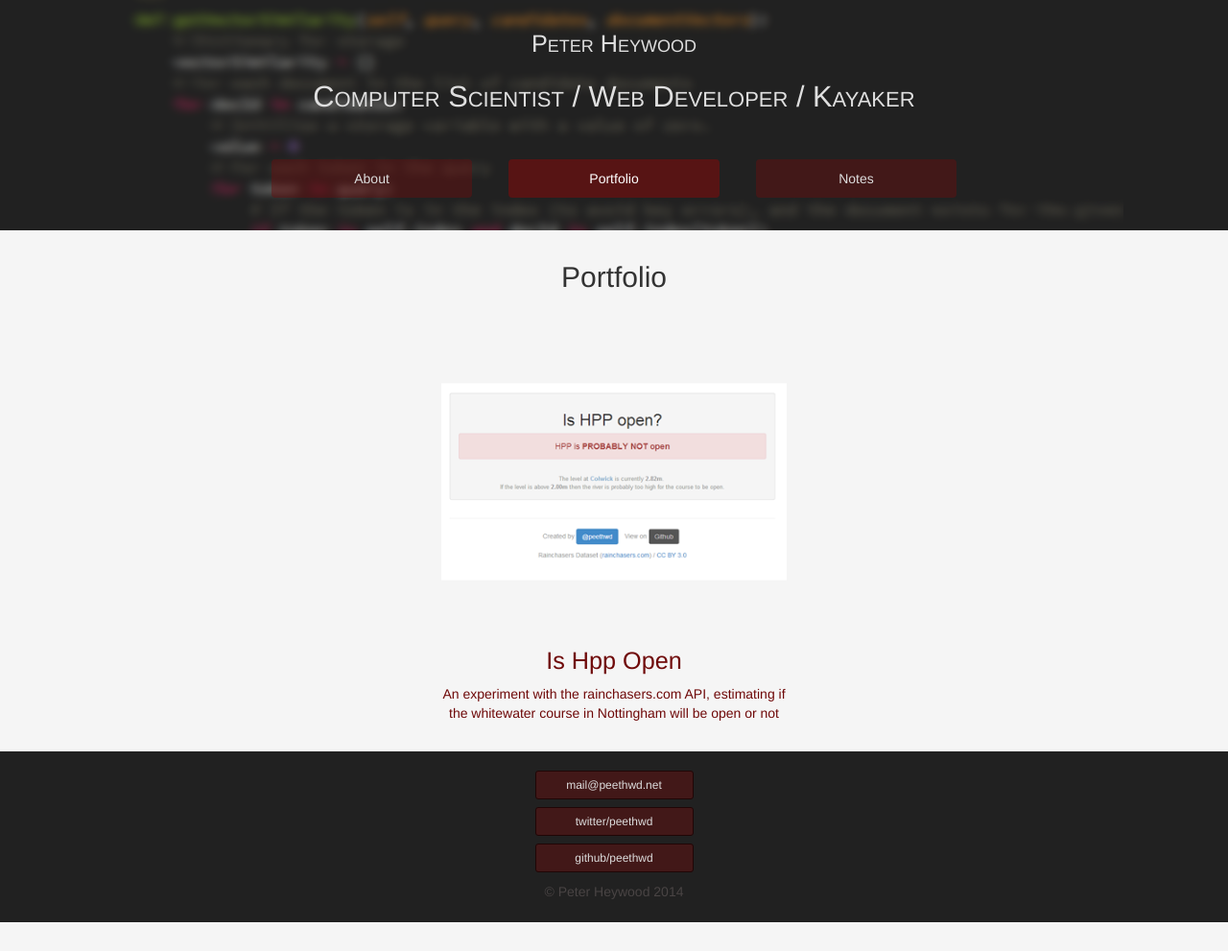
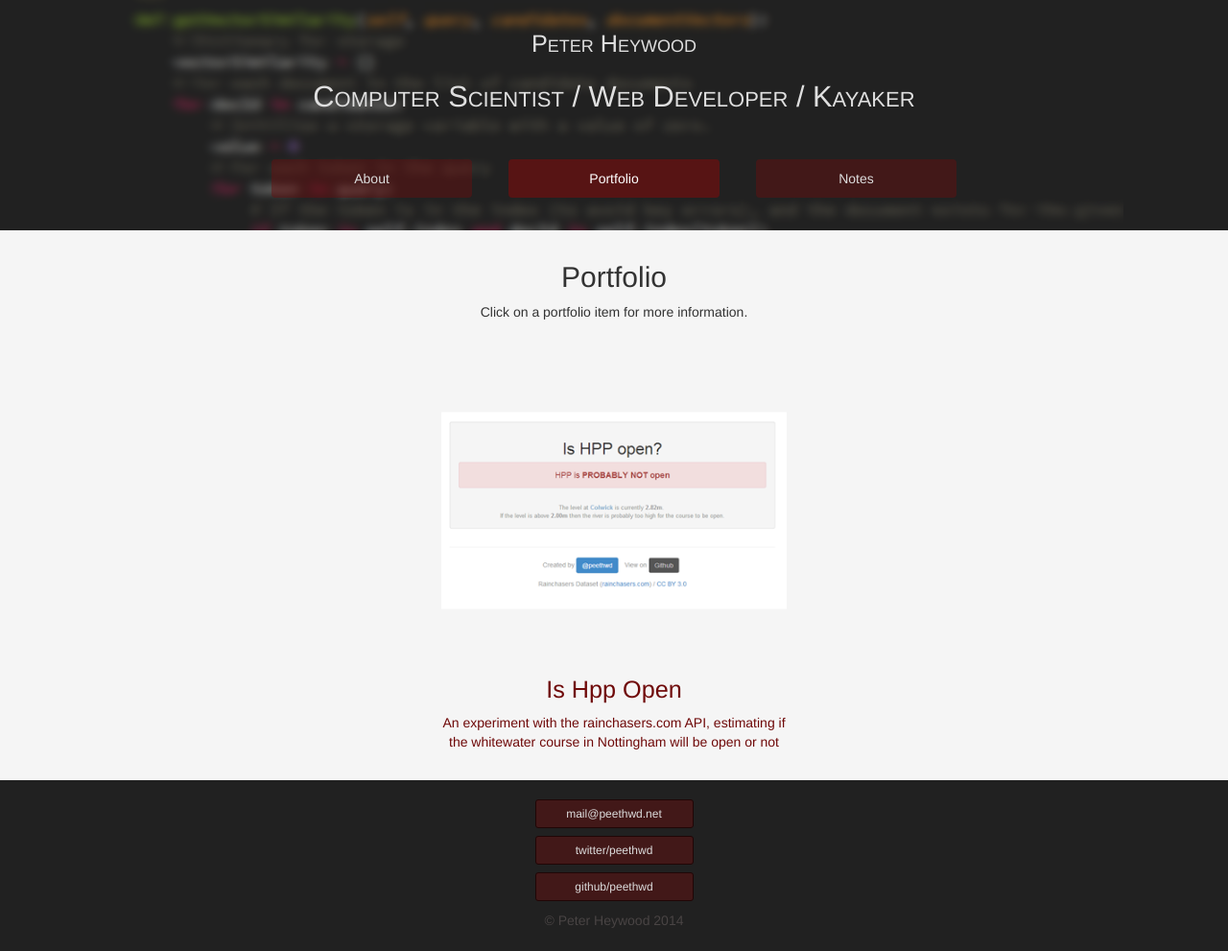
Before and after one commit to ptheywood/ptheywood.github.io, a Jekyll site: the page built from portfolio/index.html, in a window 1280 px wide. Shown: the whole page at 96% size. Built offline with Jekyll 4.4.1, drawn with Linux system fonts in a browser that asks for light colours; nearby versions of some CDN libraries; library files that are not in the unit come from our copies; Markdown is read by kramdown in place of the engine named in the settings; before the commit the page ends 961 px from its top, so only the background shows below that.

Commit message:
Add instructional message to portfolio index

```diff
--- a/portfolio/index.html
+++ b/portfolio/index.html
@@ -6,7 +6,9 @@ title: Portfolio
 <div class="row">
     <div class="col-xs-12 col-sm-8 col-sm-offset-2">
         <h2 class="text-center">Portfolio</h2>
-
+        <p class="text-center">
+            Click on a portfolio item for more information.
+        </p>
     </div>
 </div>
 <div class="portfolio-grid text-center">
@@ -37,11 +39,11 @@ title: Portfolio
             {{site.baseurl}}
                 <div class="col-xs-12 col-sm-4 {{offset}}">
                     <a href="{{ site.baseurl }}{{ item.path }}" class="portfolio-grid-link">
-                       <img src="{{ item.imgsrc }}" class="img-responsive img-responsive-center" />
-                       <h3>{{ item.title }}</h3>
-                       <p>
+                        <img src="{{ item.imgsrc }}" class="img-responsive img-responsive-center" />
+                        <h3>{{ item.title }}</h3>
+                        <p>
                            {{ item.description }}
-                       </p>
+                        </p>
                    </a>
                 </div>
         {% if columnsAfter == 0 %}
```
